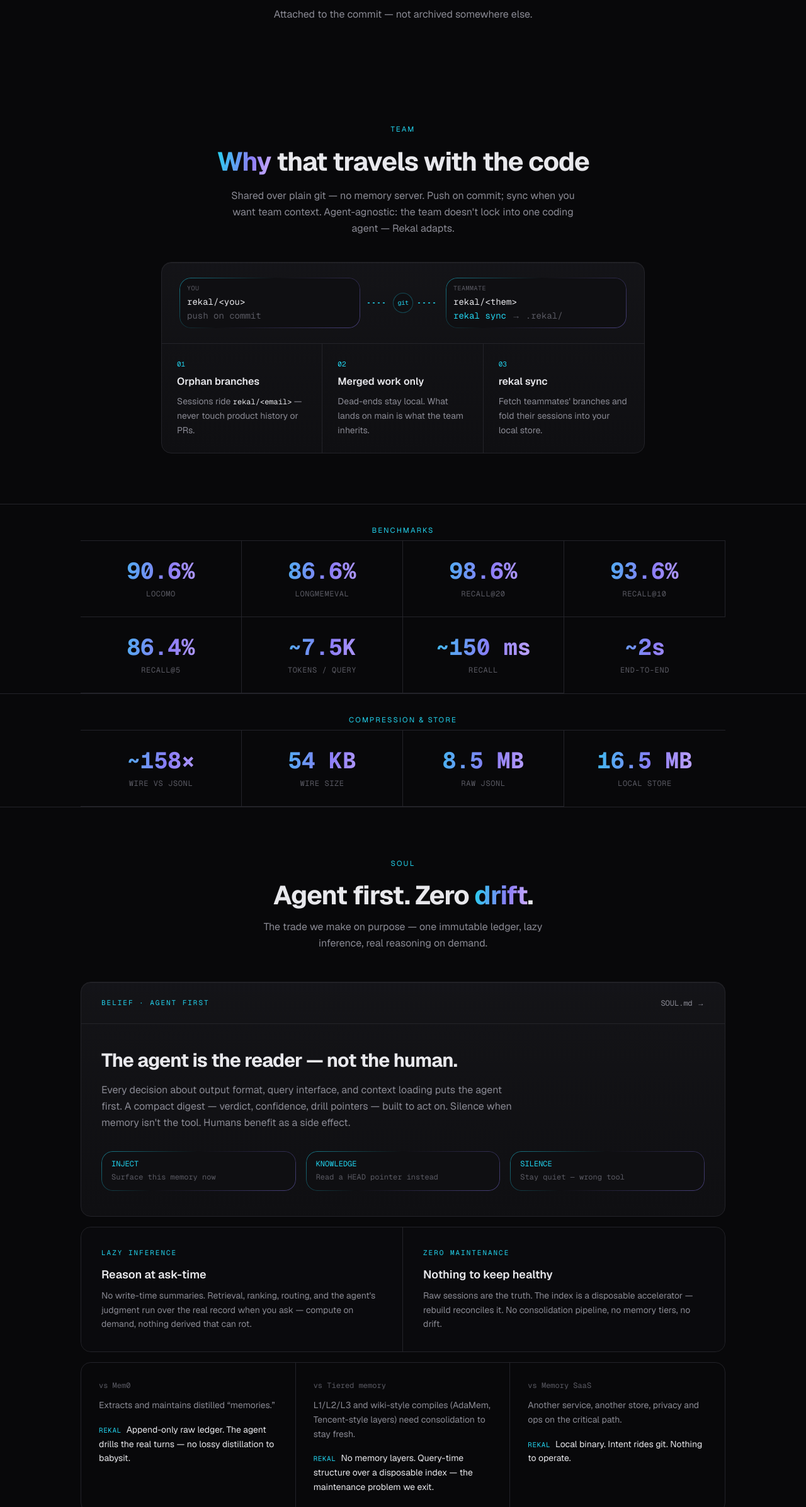
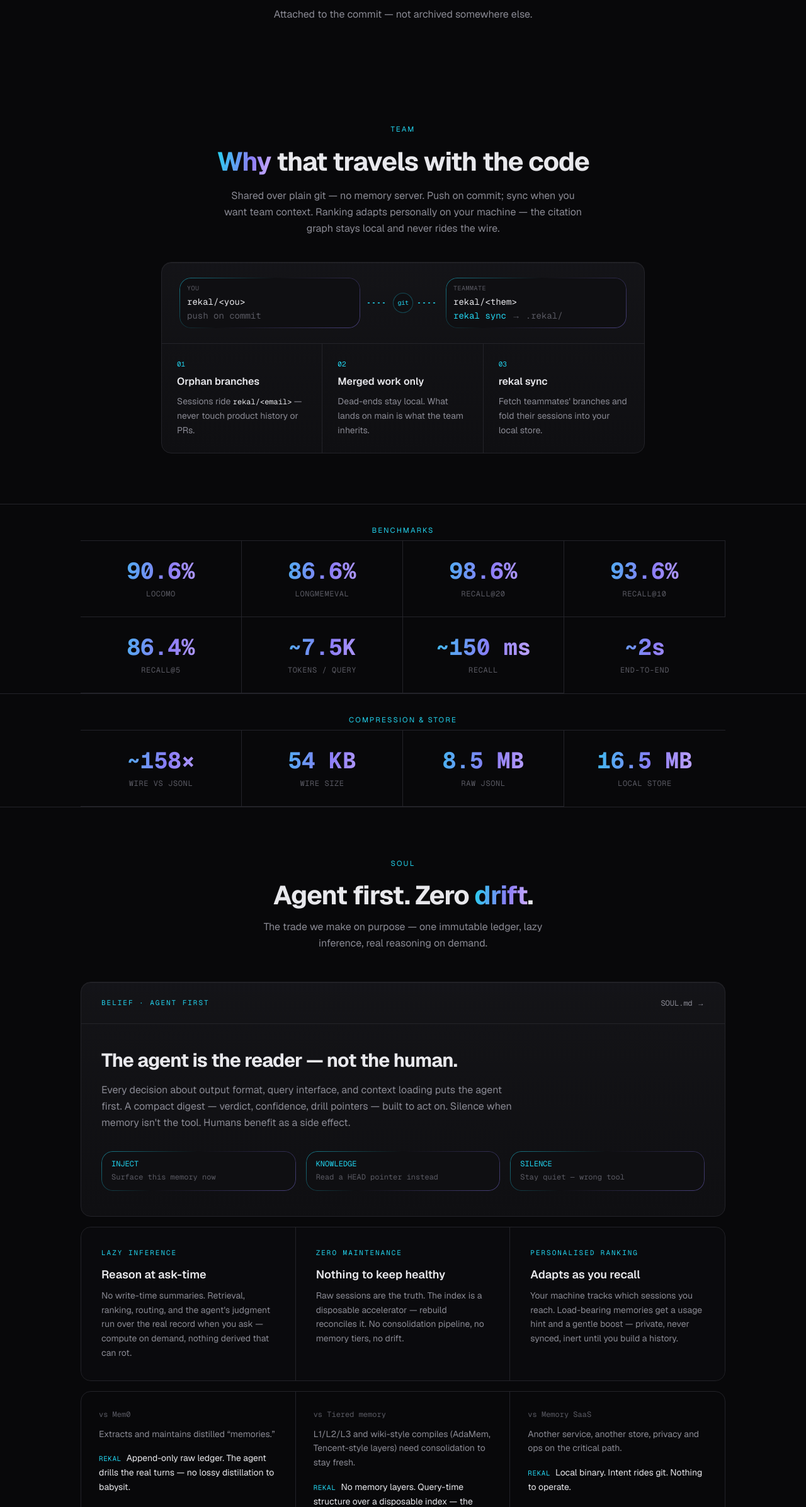
Before and after one commit to rekal-dev/rekal-dev.github.io, a Next.js app: page / in a window 1280 px wide. Shown: the part 1555-3948 px from the top of the page at 63% size. Built offline with nearby package versions, Linux system fonts and the light colour scheme; no server answers.

Commit message:
docs(site): market recall graph as personalised and adaptive (#19)
Clarify team memory (shared sessions) vs personal ranking (local citation
graph that never rides the wire). Add Soul card + FAQ line.

Co-authored-by: Frank Guo <frank@Franks-Mac-mini.local>

```diff
--- a/src/app/page.tsx
+++ b/src/app/page.tsx
@@ -258,7 +258,7 @@ function Team() {
           </h2>
           <p className="text-muted text-center leading-relaxed max-w-xl mx-auto mb-10">
             Shared over plain git — no memory server. Push on commit; sync when you want team context.
-            Agent-agnostic: the team doesn&apos;t lock into one coding agent — Rekal adapts.
+            Ranking adapts personally on your machine — the citation graph stays local and never rides the wire.
           </p>
         </FadeIn>
 
@@ -326,6 +326,11 @@ function Soul() {
       tag: "Zero maintenance",
       title: "Nothing to keep healthy",
       d: "Raw sessions are the truth. The index is a disposable accelerator — rebuild reconciles it. No consolidation pipeline, no memory tiers, no drift.",
+    },
+    {
+      tag: "Personalised ranking",
+      title: "Adapts as you recall",
+      d: "Your machine tracks which sessions you reach. Load-bearing memories get a usage hint and a gentle boost — private, never synced, inert until you build a history.",
     },
   ];
 
@@ -408,7 +413,7 @@ function Soul() {
         </FadeIn>
 
         {/* Trade */}
-        <div className="mt-4 grid md:grid-cols-2 border border-border rounded-2xl overflow-hidden divide-y md:divide-y-0 md:divide-x divide-border">
+        <div className="mt-4 grid md:grid-cols-3 border border-border rounded-2xl overflow-hidden divide-y md:divide-y-0 md:divide-x divide-border">
           {trade.map((t, i) => (
             <FadeIn key={t.tag} delay={0.08 + i * 0.06}>
               <article className="p-7 sm:p-8 h-full bg-card/40">
@@ -480,7 +485,7 @@ const FAQS = [
   },
   {
     q: "How does recall work?",
-    a: 'rekal "<problem>" returns scored seeds with confidence — drill, follow a pointer, or stay silent.',
+    a: 'rekal "<problem>" returns scored seeds with confidence — drill, follow a pointer, or stay silent. A personalised recall graph (local-only) adapts ranking to what you reach most — never synced to the team.',
   },
 ];
 
```
